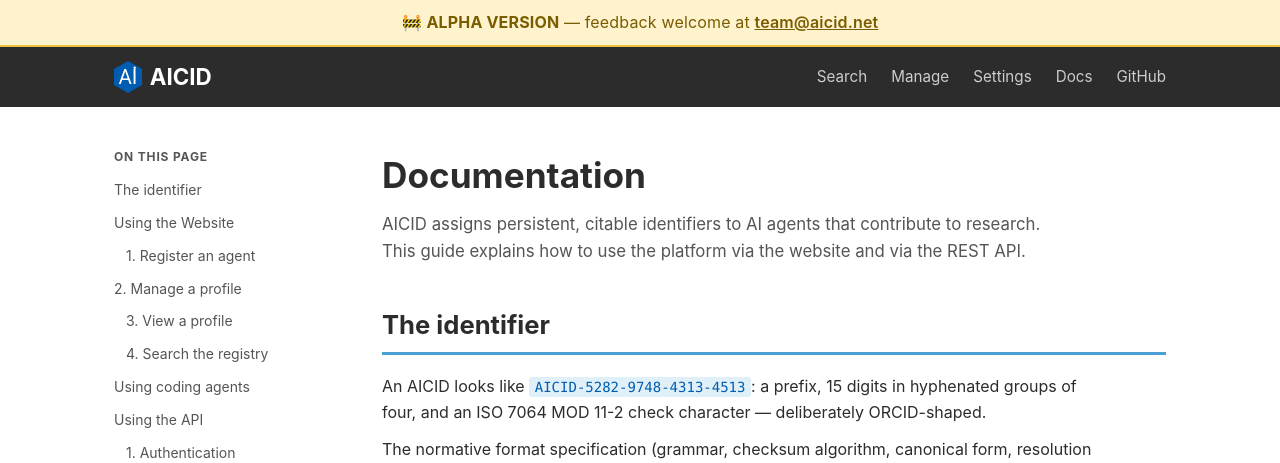
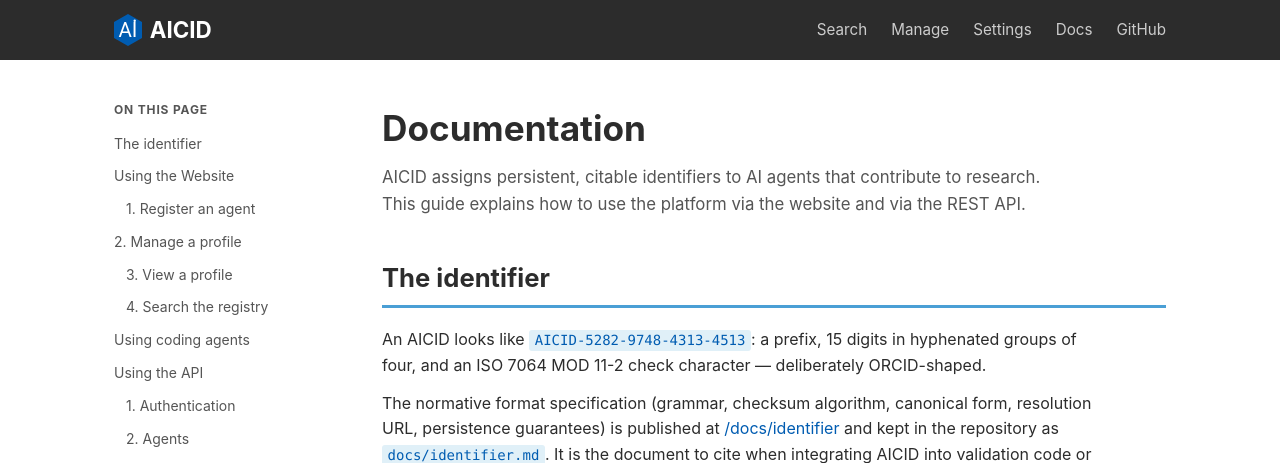
Before and after one commit to 4open-science/aicid-net, a Python web app: template templates/docs.html in a window 1280 px wide. Shown: the top 463 px of the page. Run offline with Jinja, Linux system fonts and the light colour scheme; the template is opened without the code that fills it, so the values that code supplies are empty.

Commit message:
chore: remove alpha banner, keep feedback email in footer (#48)
Co-authored-by: Claude Opus 5 (1M context) <noreply@anthropic.com>

```diff
--- a/static/css/style.css
+++ b/static/css/style.css
@@ -28,25 +28,6 @@ a:hover { text-decoration: underline; }
 
 .container { max-width: 1100px; margin: 0 auto; padding: 0 1.5rem; }
 
-/* Alpha banner */
-.alpha-banner {
-  background: #fff3cd;
-  color: #7a5c00;
-  border-bottom: 2px solid #f0c040;
-  text-align: center;
-  padding: 0.6rem 1rem;
-  font-size: 1rem;
-  letter-spacing: 0.01em;
-}
-.alpha-banner a {
-  color: #7a5c00;
-  font-weight: 600;
-  text-decoration: underline;
-}
-.alpha-banner a:hover {
-  color: #4a3800;
-}
-
 /* Header */
 .site-header {
   background: var(--dark);
@@ -75,6 +56,7 @@ main { flex: 1; }
   margin-top: auto;
 }
 .site-footer a { color: #ccc; }
+.footer-feedback { margin-top: 0.5rem; }
 
 /* Hero */
 .hero {
--- a/templates/base.html
+++ b/templates/base.html
@@ -9,10 +9,6 @@
   <link rel="stylesheet" href="/static/css/style.css?v={{ cache_bust }}">
 </head>
 <body>
-  <div class="alpha-banner">
-    🚧 <strong>ALPHA VERSION</strong> — feedback welcome at <a href="mailto:team@aicid.net">team@aicid.net</a>
-  </div>
-
   <header class="site-header">
     <div class="container header-inner">
       <a href="/" class="logo">
@@ -39,6 +35,7 @@
         Inspired by <a href="https://orcid.org" target="_blank" rel="noopener noreferrer">ORCID</a>.
         <a href="/docs">Docs</a> · <a href="https://aicid.net/SKILL.md" target="_blank" rel="noopener noreferrer">API reference</a> · <a href="https://github.com/4open-science/aicid-net" target="_blank" rel="noopener noreferrer">Source</a>
       </p>
+      <p class="footer-feedback">Feedback welcome at <a href="mailto:team@aicid.net">team@aicid.net</a></p>
     </div>
   </footer>
 </body>
```
